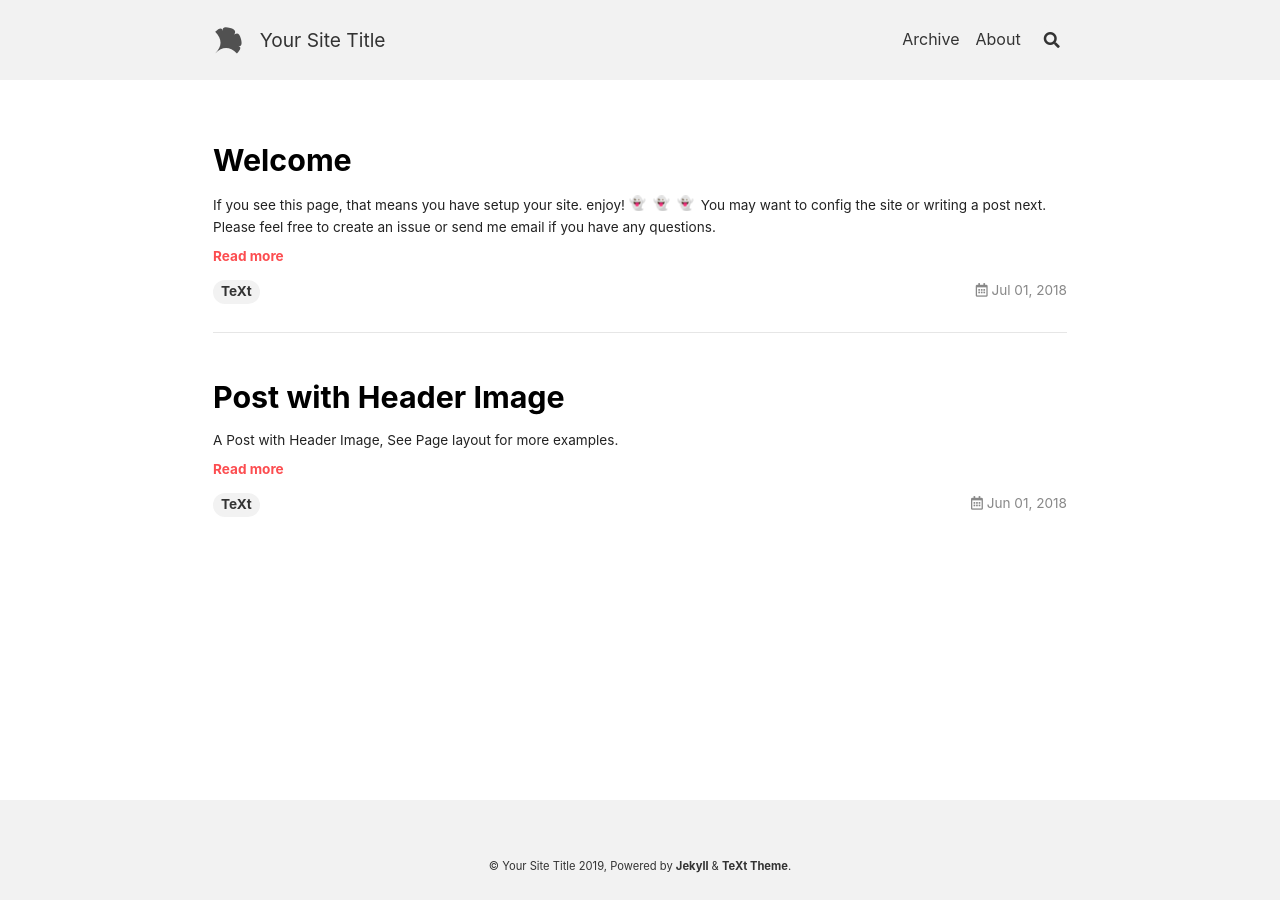
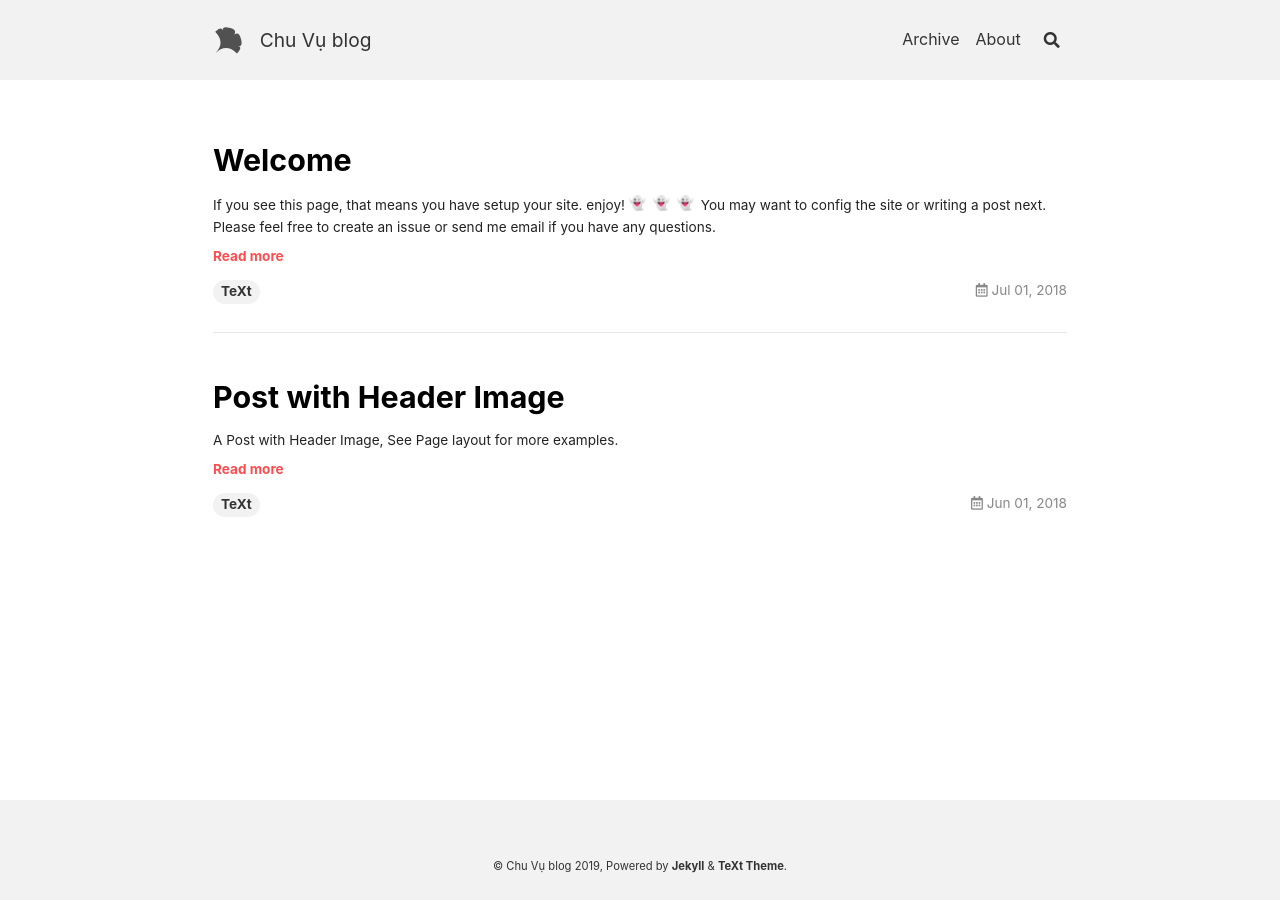
Before and after one commit to chuvu138/chuvu138.github.io, a Jekyll site: the page built from index.html, in a window 1280 px wide. Built offline with Jekyll 4.4.1, drawn with Linux system fonts in a browser that asks for light colours; nearby versions of some CDN libraries; emoji names are drawn with the system emoji font; the list of posts is cut into pages by our own code.

Commit message:
add circle file config

```diff
--- a/_config.yml
+++ b/_config.yml
@@ -20,9 +20,9 @@ text_skin: default # "default" (default), "dark", "forest", "ocean", "chocolate"
 highlight_theme: default # "default" (default), "tomorrow", "tomorrow-night", "tomorrow-night-eighties", "tomorrow-night-blue", "tomorrow-night-bright"
 url     : # the base hostname & protocol for your site e.g. https://www.someone.com
 baseurl : # does not include hostname
-title   : Your Site Title
+title   : Chu Vụ blog
 description: > # this means to ignore newlines until "Language & timezone"
-  Your Site Description
+  Website sử dụng jekyll và Circle CI
 
 
 ## => Language and Timezone
@@ -35,10 +35,10 @@ timezone: # see https://en.wikipedia.org/wiki/List_of_tz_database_time_zones for
 ##############################
 author:
   type      : # "person" (default), "organization"
-  name      : Your Name
+  name      : Chu Văn Vụ
   url       :
   avatar    : # path or url of avatar image (square)
-  bio       : I am an amazing person.
+  bio       : I am a web develop
   email     :
   facebook  : # "user_name" the last part of your profile url, e.g. https://www.facebook.com/user_name
   twitter   : # "user_name" the last part of your profile url, e.g. https://twitter.com/user_name
@@ -55,7 +55,7 @@ author:
 
 ## => GitHub Repository (if the site is hosted by GitHub)
 ##############################
-repository: user_name/repo_name
+repository: chuvu138/chuvu138.github.io
 repository_tree: master
 
 
```
Also changed, not shown: .circleci/config.yml (added), 1 other file.
